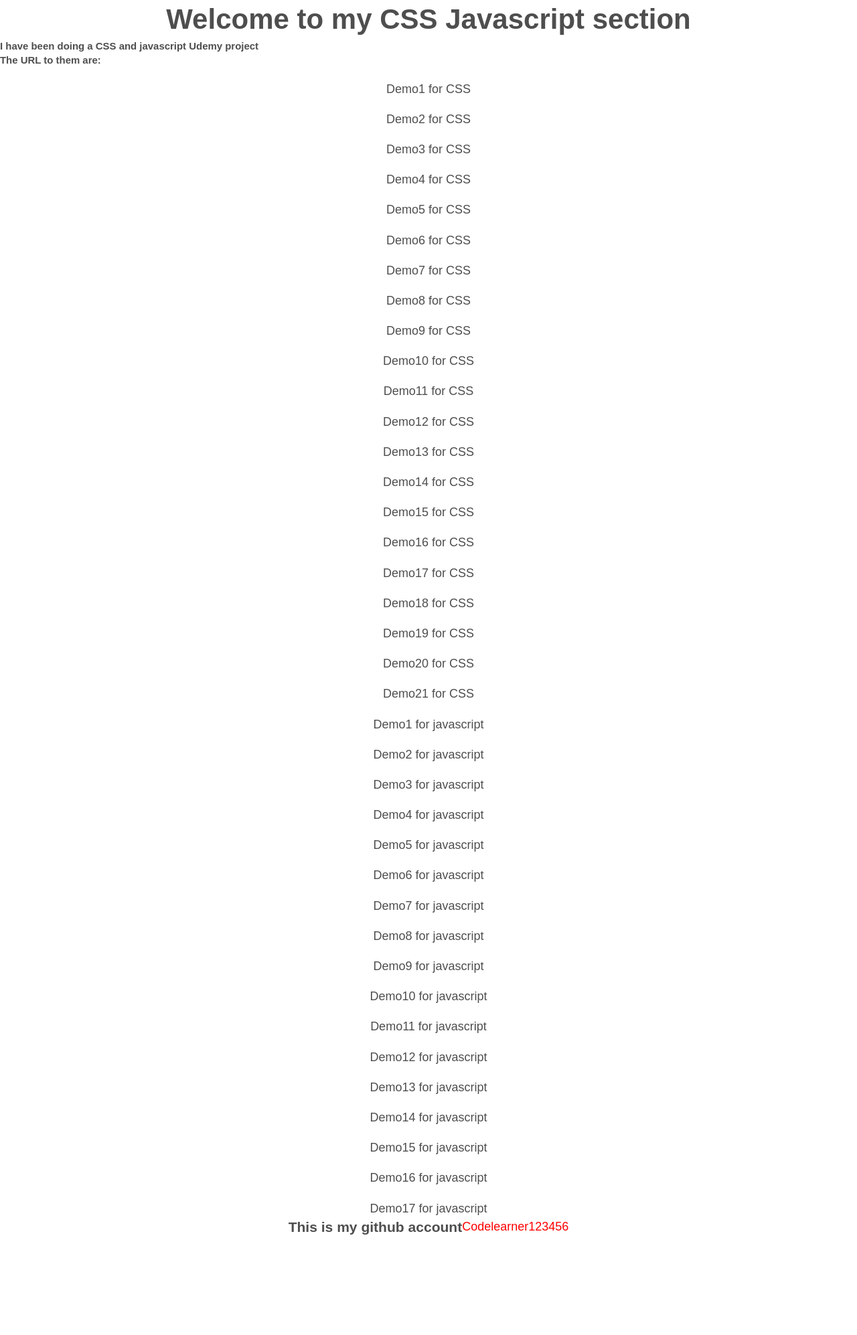
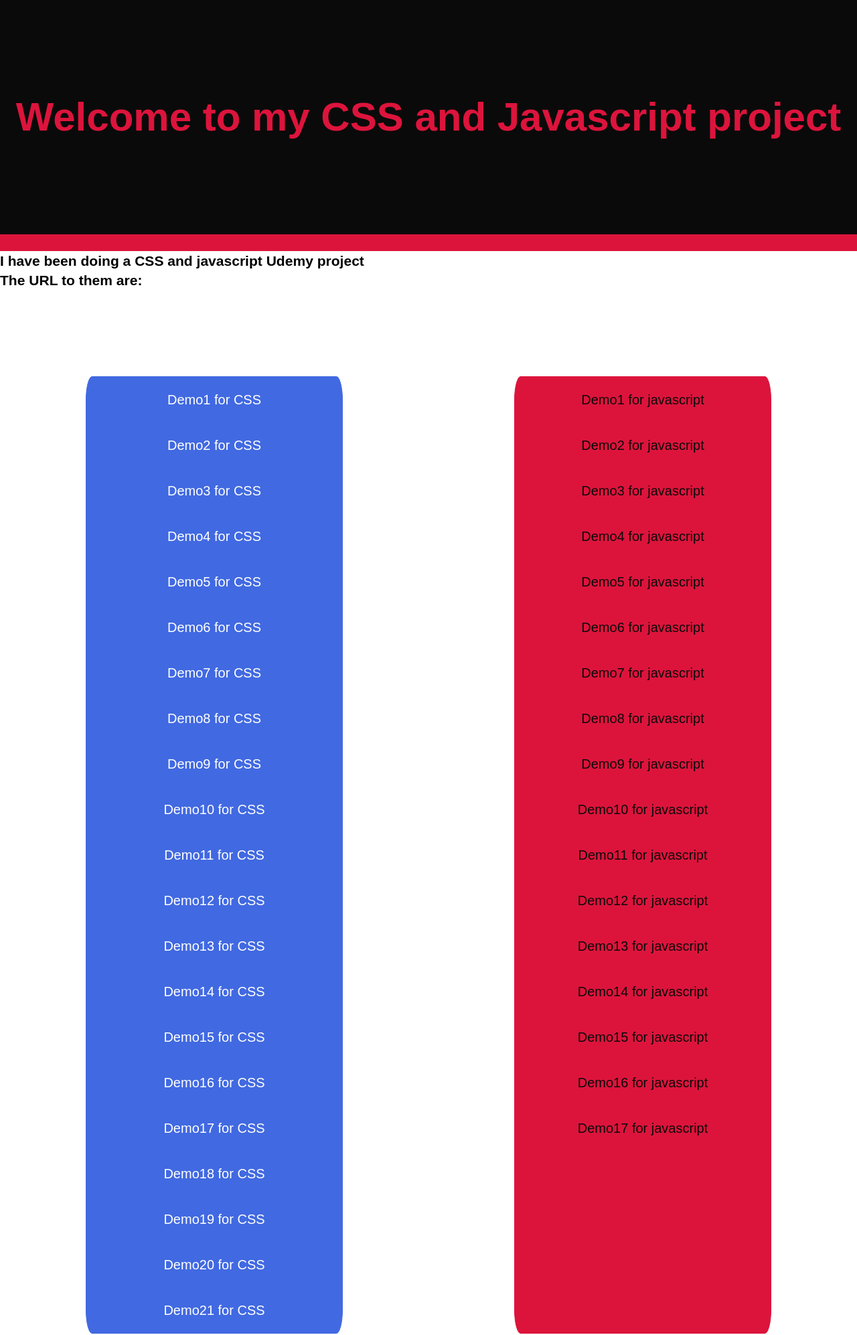
Before and after one commit to Codelearner123456/CSS-and-Javascript-Project, a plain HTML site: page index.html in a window 1280 px wide. Shown: the top 1994 px of the page at 67% size. Before the commit the page ends 1847 px from the top, so only its background shows below. Drawn offline with Linux system fonts and the light colour scheme.

Commit message:
changed index.html and style.css

```diff
--- a/index.html
+++ b/index.html
@@ -7,13 +7,15 @@
     <link rel="stylesheet" href="style.css" />
   </head>
   <body>
-    <section class="Welcome-section">
-      <h2>Welcome to my CSS Javascript section</h2>
+    <section class="welcome-section">
+      <h1>Welcome to my CSS and Javascript project</h1>
     </section>
-    <section class="Project-section">
-      <h5>I have been doing a CSS and javascript Udemy project</h5>
-      <h5>The URL to them are:</h5>
+    <div class="line"></div>
+    <section class="project-section">
+      <h3>I have been doing a CSS and javascript Udemy project</h3>
+      <h3>The URL to them are:</h3>
 
+      <div class="projects-grid">
         <div class="CSS-projects">
           <a href="https://github.com/Codelearner123456/Demo-project1">
             <p>Demo1 for CSS</p>
@@ -169,10 +171,13 @@
             <p>Demo17 for javascript</p>
           </a>
         </div>
+      </div>
     </section>
-    <footer class="Github-section">
-      <h3>This is my github account</h3>
+    <footer class="github-section">
+      <h2>
+        My github account is:
         <a href="https://github.com/Codelearner123456">Codelearner123456</a>
+      </h2>
     </footer>
   </body>
 </html>
--- a/style.css
+++ b/style.css
@@ -1,7 +1,7 @@
 :root {
   --primary-color1: royalblue;
   --primary-color2: crimson;
-  --netrual-color: rgb(78, 78, 78);
+  --netrual-color: rgb(10, 10, 10);
 }
 
 * {
@@ -48,21 +48,17 @@ body {
   font-size: 1.8rem;
   font-weight: 400;
   line-height: 1.4;
-  color: var(--netrual-color);
-}
-
-h1,
-h2 {
-  font-weight: 700;
-  text-align: center;
+  color: var();
 }
 
 h1 {
+  color: var(--primary-color2);
+  font-weight: 700;
   font-size: 6rem;
 }
 
 h2 {
-  font-size: 4.2rem;
+  color: aliceblue;
 }
 
 ul {
@@ -70,13 +66,17 @@ ul {
 }
 
 p {
-  margin-top: 20px;
-  text-align: center;
+  font-size: 2rem;
+  padding: 2rem 0.5rem;
 }
 
 a {
   text-decoration: none;
-  color: var(--main-white);
+  color: var(--netrual-color);
+}
+
+.github-section a {
+  color: var(--primary-color2);
 }
 
 img {
@@ -84,19 +84,28 @@ img {
   width: 100%;
 }
 
+.line {
+  background-color: var(--primary-color2);
+  width: 100%;
+  height: 25px;
+}
+
+.welcome-section {
+  display: flex;
+  justify-content: center;
+  align-items: center;
+  background-color: var(--netrual-color);
+  width: 100%;
+  height: 350px;
+}
+
 .projects-section {
   display: grid;
-  grid-template-columns: auto;
 }
 
 .projects-grid {
-  display: grid;
-  grid-template-columns: repeat(auto-fit, minmax(320px, 1fr));
-  grid-gap: 4rem;
-  width: 100%;
-  max-width: 1280px;
-  margin: 0 auto;
-  margin-bottom: 6rem;
+  display: flex;
+  flex-direction: row;
 }
 
 @media (max-width: 30.625em) {
@@ -110,18 +119,9 @@ img {
 }
 
 .project {
-  background: var(--main-gray);
+  background: var(--netrual-color);
   box-shadow: 1px 1px 2px rgba(0, 0, 0, 0.5);
   border-radius: 2px;
-}
-
-.code {
-  color: var(--main-gray);
-  transition: color 0.3s ease-out;
-}
-
-.project:hover .code {
-  color: #ff7f50;
 }
 
 .project-image {
@@ -130,23 +130,38 @@ img {
   object-fit: cover;
 }
 
-.project-title {
-  font-size: 2rem;
-  padding: 2rem 0.5rem;
+.CSS-projects {
+  text-align: start;
+  background-color: var(--primary-color1);
+  border: var(--primary-color1) 1px solid;
+  border-radius: 2.5%;
+  width: 30%;
+  margin: 10%;
 }
 
-footer {
-  background-color: var(--main-gray);
-  color: var(--main-white);
+.CSS-projects p {
+  color: white;
+  text-align: center;
+}
+
+.javascript-projects {
+  text-align: start;
+  background-color: var(--primary-color2);
+  border: var(--primary-color2) 1px solid;
+  border-radius: 2.5%;
+  width: 30%;
+  margin: 10%;
+}
+
+.javascript-projects p {
+  text-align: center;
+}
+
+.github-section {
+  background-color: var(--netrual-color);
   display: flex;
   align-items: center;
   justify-content: center;
+  width: 100%;
+  height: 200px;
 }
-
-footer a {
-  color: red;
-}
-
-footer a:hover {
-  text-decoration: initial;
-}
```
Lines whose indentation alone changed are shown as unchanged.
